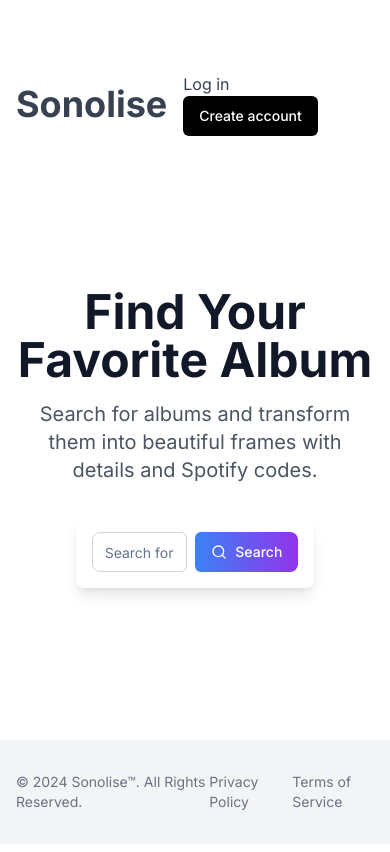
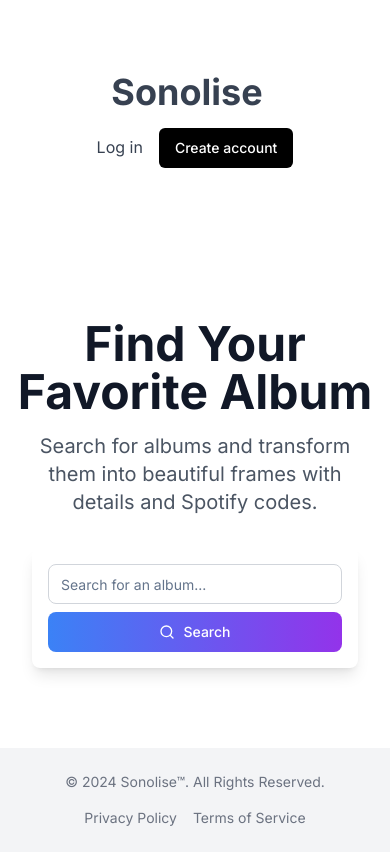
Before and after one commit to Atomized-titan/sono-art, a Next.js app: page / in a window 390 px wide. Built offline with nearby package versions, Linux system fonts and the light colour scheme.

Commit message:
fix: responsivity

```diff
--- a/src/app/[song_id]/page.tsx
+++ b/src/app/[song_id]/page.tsx
@@ -153,7 +153,7 @@ export default function SongPage() {
   }
 
   return (
-    <div className="flex flex-col items-center justify-center min-h-screen bg-white p-8 font-sans">
+    <div className="flex flex-col items-center justify-center min-h-screen bg-white p-4 sm:p-8 font-sans">
       <div className="max-w-[40rem] w-full bg-white shadow-lg rounded-lg overflow-hidden">
         <div className="relative w-full" style={{ paddingTop: "90%" }}>
           <Image
@@ -165,9 +165,9 @@ export default function SongPage() {
           />
         </div>
 
-        <div className="p-6">
-          <div className="flex justify-between items-center mb-4 text-xs uppercase tracking-wide">
-            <div>
+        <div className="p-4 sm:p-6">
+          <div className="flex flex-col sm:flex-row justify-between items-start sm:items-center mb-4 text-xs uppercase tracking-wide">
+            <div className="mb-2 sm:mb-0">
               <p className="text-gray-500">RELEASE DATE</p>
               <p className="font-semibold">
                 {new Date(track.album.release_date).toLocaleDateString(
@@ -176,7 +176,7 @@ export default function SongPage() {
                 )}
               </p>
             </div>
-            <div>
+            <div className="mb-2 sm:mb-0">
               <p className="text-gray-500">ALBUM LENGTH</p>
               <p className="font-semibold">
                 {formatDuration(
@@ -187,32 +187,33 @@ export default function SongPage() {
                 )}
               </p>
             </div>
-            {/* <div>
-              <p className="text-gray-500">TRACKS</p>
-              <p className="font-semibold">{track.album.total_tracks}</p>
-            </div> */}
-            <div>
+            <div className="mb-2 sm:mb-0">
               <p className="text-gray-500">LABEL</p>
               <p className="font-semibold">{album.label}</p>
             </div>
             <ColorPicker imageUrl={track.album.images[0].url} />
           </div>
           <div className="w-full h-[2px] bg-gray-200 mb-4" />
-          <div className="grid grid-cols-4 gap-2 mb-4">
+          <div className="grid grid-cols-2 sm:grid-cols-4 gap-2 mb-4">
             {album.tracks.items.map((albumTrack, index) => (
-              <p key={index} className="text-[12px] uppercase rounded">
+              <p
+                key={index}
+                className="text-[10px] sm:text-[12px] uppercase rounded truncate"
+              >
                 {albumTrack.name}
               </p>
             ))}
           </div>
-          <div className="mt-6 flex justify-between items-end">
-            <div className="flex-1">
-              <h2 className="text-3xl font-bold mb-1">{album.name}</h2>
-              <p className="text-xl text-gray-700">
+          <div className="mt-6 flex flex-col sm:flex-row justify-between items-start sm:items-end">
+            <div className="flex-1 mb-4 sm:mb-0">
+              <h2 className="text-2xl sm:text-3xl font-bold mb-1">
+                {album.name}
+              </h2>
+              <p className="text-lg sm:text-xl text-gray-700">
                 {track.artists.map((a) => a.name).join(", ")}
               </p>
             </div>
-            <div className="flex items-end space-x-4">
+            <div className="w-full sm:w-auto">
               <SpotifyCode uri={track.uri} size={400} />
             </div>
           </div>
--- a/src/components/ClientHome.tsx
+++ b/src/components/ClientHome.tsx
@@ -5,11 +5,7 @@ import dynamic from "next/dynamic";
 import { motion } from "framer-motion";
 import { Button } from "@/components/ui/button";
 import Link from "next/link";
-
-const DynamicSearchComponent = dynamic(() => import("@/components/Search"), {
-  ssr: false,
-  loading: () => <p>Loading...</p>,
-});
+import SearchComponent from "./Search";
 
 export default function ClientHome() {
   return (
@@ -17,7 +13,7 @@ export default function ClientHome() {
       <main className="flex-grow">
         <div className="container mx-auto px-4 py-12">
           <motion.header
-            className="flex justify-between items-center py-6"
+            className="flex flex-col sm:flex-row justify-between items-center py-6 space-y-4 sm:space-y-0"
             initial={{ y: -100 }}
             animate={{ y: 0 }}
           >
@@ -36,15 +32,15 @@ export default function ClientHome() {
           </motion.header>
 
           <Suspense fallback={<div>Loading...</div>}>
-            <DynamicSearchComponent />
+            <SearchComponent />
           </Suspense>
         </div>
       </main>
 
-      <footer className="bg-gray-100 mt-auto">
-        <div className="container mx-auto px-4 py-8">
-          <div className="flex justify-between items-center">
-            <p className="text-sm text-gray-500">
+      <footer className="bg-gray-100 mt-auto py-6 sm:py-8">
+        <div className="container mx-auto px-4">
+          <div className="flex flex-col sm:flex-row justify-between items-center space-y-4 sm:space-y-0">
+            <p className="text-sm text-gray-500 text-center sm:text-left">
               © 2024 Sonolise™. All Rights Reserved.
             </p>
             <div className="flex space-x-4">
--- a/src/components/Search.tsx
+++ b/src/components/Search.tsx
@@ -1,53 +1,17 @@
 "use client";
 
-import { useState, useEffect } from "react";
-import { motion, AnimatePresence } from "framer-motion";
-import { Input } from "@/components/ui/input";
-import { Button } from "@/components/ui/button";
-import { Search } from "lucide-react";
+import { AnimatePresence, motion } from "framer-motion";
+import dynamic from "next/dynamic";
+import Image from "next/image";
 import Link from "next/link";
-import Image from "next/image";
-import { useRouter, useSearchParams } from "next/navigation";
+import { Suspense, useState } from "react";
+const DynamicSearchInput = dynamic(() => import("@/components/SearchInput"), {
+  ssr: false,
+  loading: () => <div className="h-12 bg-gray-200 rounded animate-pulse"></div>,
+});
 
 export default function SearchComponent() {
-  const [query, setQuery] = useState("");
   const [searchResults, setSearchResults] = useState([]);
-  const [isSearching, setIsSearching] = useState(false);
-
-  const searchParams = useSearchParams();
-  const router = useRouter();
-
-  useEffect(() => {
-    const searchQuery = searchParams.get("q");
-    if (searchQuery) {
-      setQuery(searchQuery);
-      handleSearch(searchQuery);
-    } else {
-      setQuery("");
-      setSearchResults([]);
-    }
-  }, [searchParams]);
-
-  const handleSearch = async (searchQuery = query) => {
-    if (!searchQuery.trim()) return;
-    setIsSearching(true);
-    try {
-      const response = await fetch(
-        `/api/search?q=${encodeURIComponent(searchQuery)}`
-      );
-      if (!response.ok) throw new Error("Search failed");
-      const results = await response.json();
-      setSearchResults(results);
-      router.push(`/?q=${encodeURIComponent(searchQuery)}`, { scroll: false });
-    } catch (error) {
-      console.error("Search failed:", error);
-    }
-    setIsSearching(false);
-  };
-
-  const handleKeyPress = (e: React.KeyboardEvent) => {
-    if (e.key === "Enter") handleSearch();
-  };
 
   return (
     <>
@@ -71,29 +35,13 @@ export default function SearchComponent() {
           animate={{ scale: 1, opacity: 1 }}
           transition={{ duration: 0.5 }}
         >
-          <div className="flex space-x-2 p-4 rounded-lg w-2/3 bg-white shadow-lg">
-            <Input
-              type="text"
-              value={query}
-              onChange={(e) => setQuery(e.target.value)}
-              onKeyPress={handleKeyPress}
-              placeholder="Search for an album..."
-              className="flex-grow bg-transparent text-gray-800 border border-gray-300 rounded-l-lg focus:ring-blue-500 focus:border-blue-500"
-            />
-            <Button
-              onClick={() => handleSearch()}
-              className="bg-gradient-to-r from-blue-500 to-purple-600 hover:from-purple-600 hover:to-blue-500 text-white px-4 py-2 rounded-r-lg"
-            >
-              {isSearching ? (
-                "Searching..."
-              ) : (
-                <>
-                  <Search className="h-4 w-4 mr-2" />
-                  Search
-                </>
-              )}
-            </Button>
-          </div>
+          <Suspense
+            fallback={
+              <div className="h-12 bg-gray-200 rounded animate-pulse"></div>
+            }
+          >
+            <DynamicSearchInput setSearchResults={setSearchResults} />
+          </Suspense>
         </motion.div>
       </motion.section>
 
--- /dev/null
+++ b/src/components/SearchInput.tsx
@@ -0,0 +1,77 @@
+import { useEffect, useState } from "react";
+import { Input } from "@/components/ui/input";
+import { Button } from "@/components/ui/button";
+import { Search } from "lucide-react";
+import { useRouter, useSearchParams } from "next/navigation";
+
+export default function SearchInput({
+  setSearchResults,
+}: {
+  setSearchResults: React.Dispatch<React.SetStateAction<any>>;
+}) {
+  const [query, setQuery] = useState("");
+  const [isSearching, setIsSearching] = useState(false);
+
+  const searchParams = useSearchParams();
+  const router = useRouter();
+
+  useEffect(() => {
+    const searchQuery = searchParams.get("q");
+    if (searchQuery) {
+      setQuery(searchQuery);
+      handleSearch(searchQuery);
+    } else {
+      setQuery("");
+      setSearchResults([]);
+    }
+  }, [searchParams]);
+
+  const handleSearch = async (searchQuery = query) => {
+    if (!searchQuery.trim()) return;
+    setIsSearching(true);
+    try {
+      const response = await fetch(
+        `/api/search?q=${encodeURIComponent(searchQuery)}`
+      );
+      if (!response.ok) throw new Error("Search failed");
+      const results = await response.json();
+      setSearchResults(results);
+      router.push(`/?q=${encodeURIComponent(searchQuery)}`, { scroll: false });
+    } catch (error) {
+      console.error("Search failed:", error);
+    }
+    setIsSearching(false);
+  };
+
+  const handleKeyPress = (e: React.KeyboardEvent) => {
+    if (e.key === "Enter") handleSearch();
+  };
+
+  return (
+    <div className="w-full max-w-3xl mx-auto px-4">
+      <div className="flex flex-col sm:flex-row space-y-2 sm:space-y-0 sm:space-x-2 p-4 rounded-lg bg-white shadow-lg">
+        <Input
+          type="text"
+          value={query}
+          onChange={(e) => setQuery(e.target.value)}
+          onKeyPress={handleKeyPress}
+          placeholder="Search for an album..."
+          className="flex-grow bg-transparent text-gray-800 border border-gray-300 rounded-lg sm:rounded-l-lg sm:rounded-r-none focus:ring-blue-500 focus:border-blue-500"
+        />
+        <Button
+          onClick={() => handleSearch()}
+          className="w-full sm:w-auto bg-gradient-to-r from-blue-500 to-purple-600 hover:from-purple-600 hover:to-blue-500 text-white px-4 py-2 rounded-lg sm:rounded-l-none sm:rounded-r-lg"
+        >
+          {isSearching ? (
+            "Searching..."
+          ) : (
+            <>
+              <Search className="h-4 w-4 mr-2" />
+              Search
+            </>
+          )}
+        </Button>
+      </div>
+    </div>
+  );
+}
```
